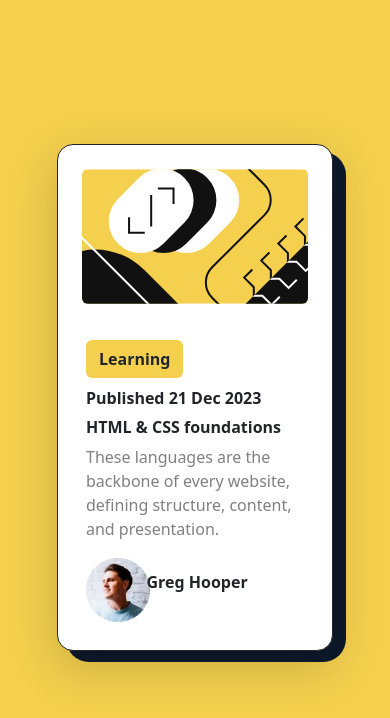
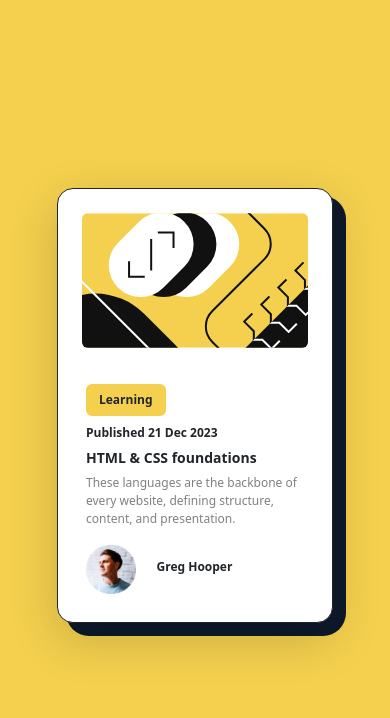
Before and after one commit to nishantcm/blog-preview-card-main-fm, a website built with Vite: page src/index.html in a window 390 px wide. Built offline with nearby package versions, Linux system fonts and the light colour scheme.

Commit message:
Update the files

```diff
--- a/package.json
+++ b/package.json
@@ -10,12 +10,12 @@
   "author": "",
   "license": "ISC",
   "devDependencies": {
-    "sass": "^1.75.0",
-    "vite": "^5.2.10"
+    "sass": "^1.77.8",
+    "vite": "^5.3.5"
   },
   "dependencies": {
     "@popperjs/core": "^2.11.8",
-    "bootstrap": "^5.2.3"
+    "bootstrap": "^5.3.3"
   },
   "description": ""
 }
--- a/src/index.html
+++ b/src/index.html
@@ -7,11 +7,11 @@
   </head>
   <body>
     <div class="page">
-        <div class="page-wraper d-flex justify-content-center align-items-center vh-100">
+        <div class="page-wraper h-100">
             <div class="row">
-                <!-- <div class="d-flex justify-content-center align-items-center vh-100"> -->
+                <div class="d-flex justify-content-center align-items-center vh-100">
                     <div class="col-12 col-sm-9 col-md-8 col-lg-8 col-xl-8">
-                        <div class="container">
+                        <div class="container mt-3">
                             <div class="container1"></div>
                             <div class="card rounded-4 border border-dark shadow-lg p-2 mb-5 bg-body rounded">
                                 <div class="row d-block">
@@ -23,12 +23,12 @@
                                     <div class="col-12 col-sm-12 col-md-12 col-lg-12 col-xl-12">
                                         <div class="m-3 p-1">
                                             <button class="btn fw-bold">Learning</button>
-                                            <p class="fw-semibold my-2">Published 21 Dec 2023</p>
-                                            <h3 class="fs-4 fw-bolder my-2 col-md-12 fs-6">HTML & CSS foundations</h3>
+                                            <p class="fw-semibold my-2 publish">Published 21 Dec 2023</p>
+                                            <h3 class="fs-4 fw-bolder my-2 head-title">HTML & CSS foundations</h3>
                                             <p class="fw-light para">These languages are the backbone of every website, defining structure, content, and presentation.</p>
-                                            <div class="row ">
-                                                <div class="col-3 rounded-circle">
-                                                    <img src="image/image-avatar.webp" alt="image-avatar">
+                                            <div class="row">
+                                                <div class="col-3">
+                                                    <img src="image/image-avatar.webp" class="image-logo" alt="image-avatar">
                                                 </div>
                                                 <div class="col-9">
                                                     <h6 class="name pt-3 fw-bold">Greg Hooper</h6>
@@ -42,7 +42,7 @@
 
                     </div>
 
-                <!-- </div>  -->
+                </div>
             </div>
         </div>
     </div>
--- a/src/scss/styles.scss
+++ b/src/scss/styles.scss
@@ -3,6 +3,7 @@
 
 :root{
     --Yellow: hsl(47, 88%, 63%);
+    --Light-Yellow: hsl(47, 66%, 65%);
     --White: hsl(0, 0%, 100%);
     --Grey: hsl(0, 0%, 50%);
     --Black: hsl(0, 0%, 7%);
@@ -12,8 +13,11 @@
     background-color: var(--White);
 }
 
-.btn, .page{
+.btn, .page-wraper{
     background-color: var(--Yellow);
+}
+.btn:hover{
+    background-color: var(--Light-Yellow);
 }
 .container{
     width: 430px;
@@ -40,11 +44,31 @@
     .container1{
         width: 280px;
         padding-bottom: 1px;
-        height: 510px;
+        height: 440px;
         margin-top: 8px;
         margin-left: 9px;
         position: absolute;
         border-radius: 23px;
         background-color: hsl(217, 54%, 11%);
     }
+    .head-title{
+        font-size: 14px !important;
+    }
+    .para{
+        font-size: 12px !important;
+    }
+    .btn, .publish{
+        font-size: 12px !important;
+    }
+    .name{
+        font-size: 12px !important;
+        padding-left: 10px !important;
+    }
+    .image-logo{
+        width: 50px !important;
+        height: 50px !important;
+    }
+    .btn:hover{
+        background-color: var(--Light-Yellow);
+    }
 }
```
Also changed, not shown: 1 other file.
